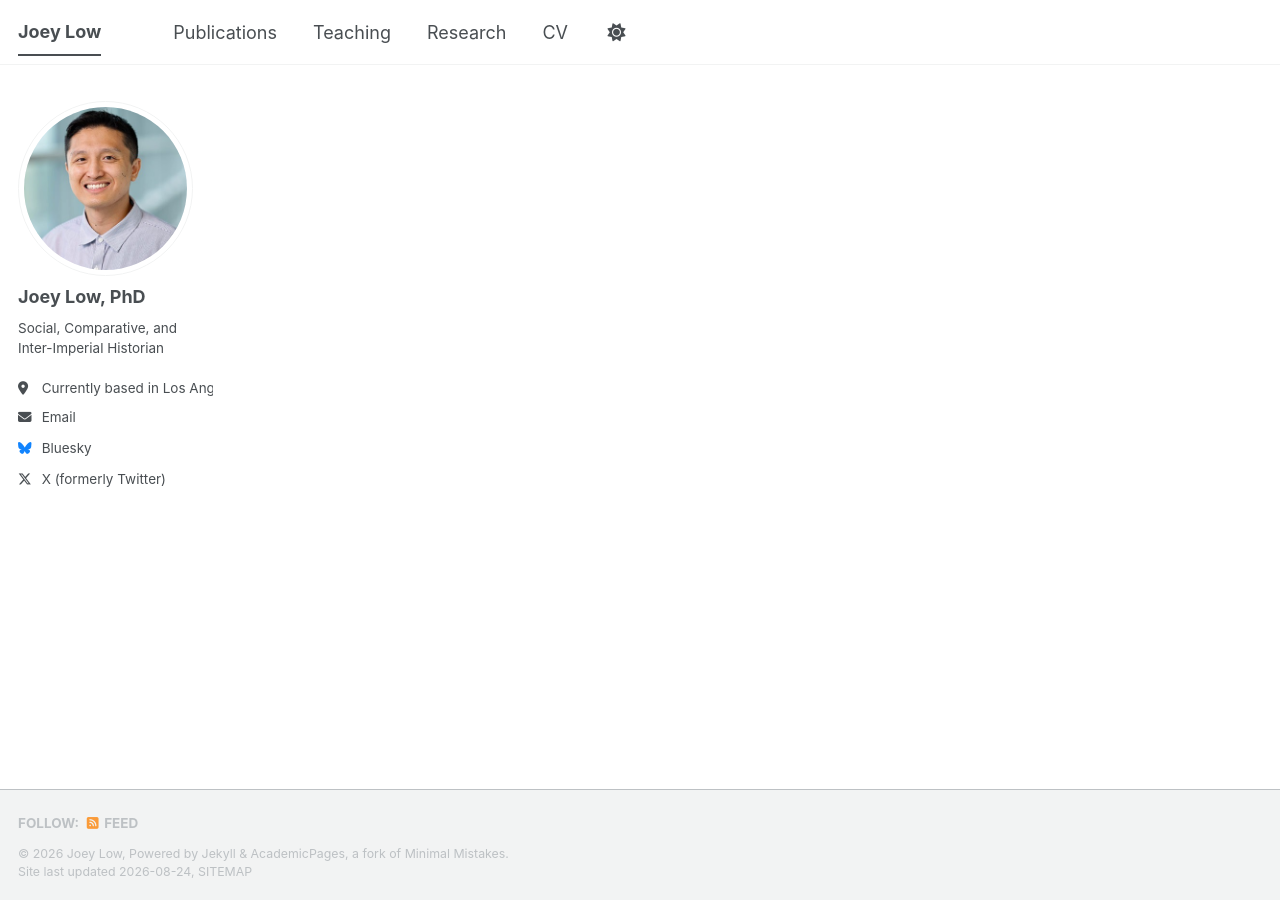
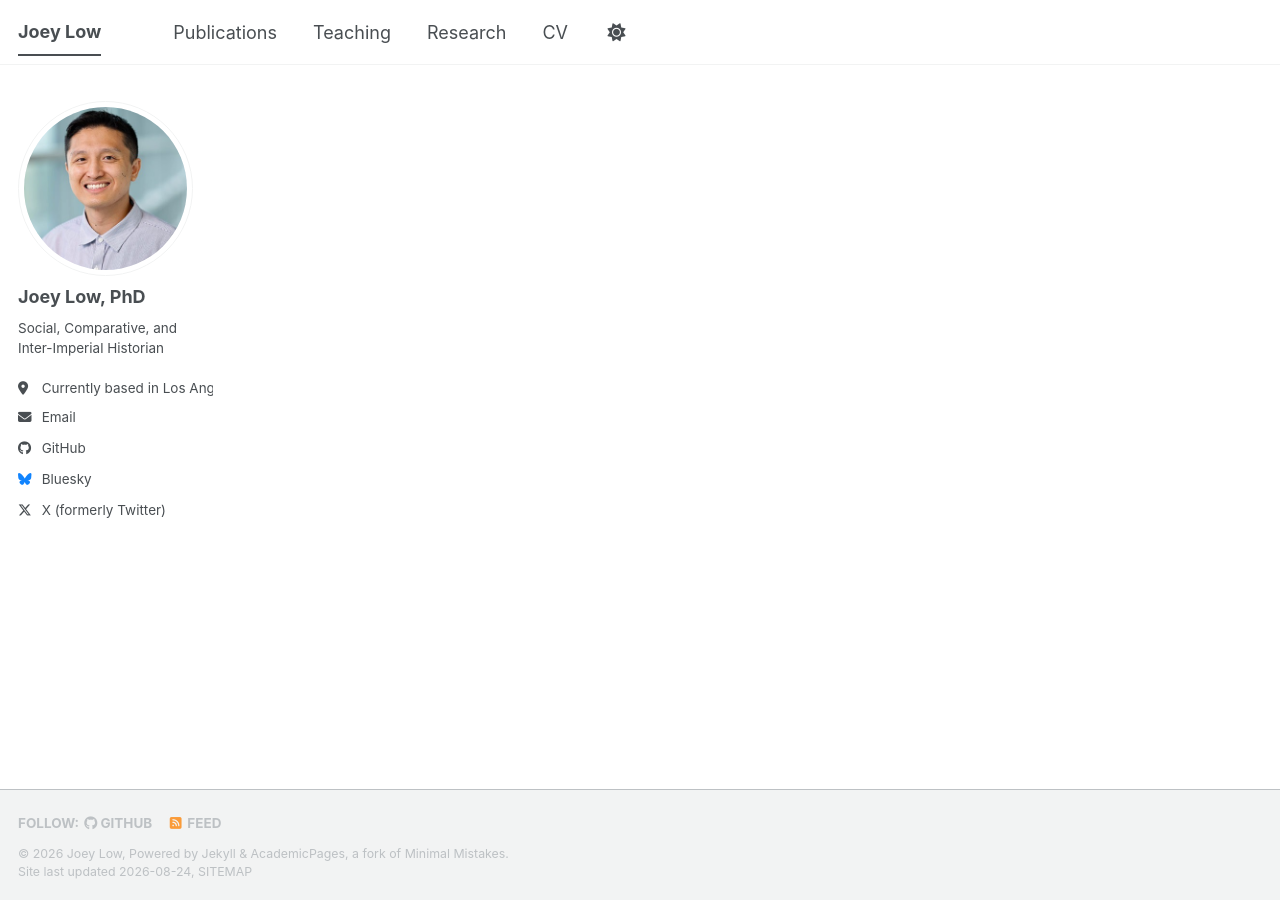
Before and after one commit to joeylow21/joeylow21.github.io, a Jekyll site: the page built from _pages/about.md, in a window 1280 px wide. Built offline with Jekyll 4.4.1, drawn with Linux system fonts in a browser that asks for light colours; a style sheet for code colours, icons or effects is not loaded.

Commit message:
Update _config.yml

```diff
--- a/_config.yml
+++ b/_config.yml
@@ -51,7 +51,7 @@ author:
   bitbucket        : # Username - Update with your username on the site
   codepen          : # Username
   dribbble         : # Username
-  github           :
+  github           : "joeylow21.github.io"
   kaggle           : # Username
   stackoverflow    : # User number or user number and name (i.e., use "1" or "1/jeff-atwood")
 
```
